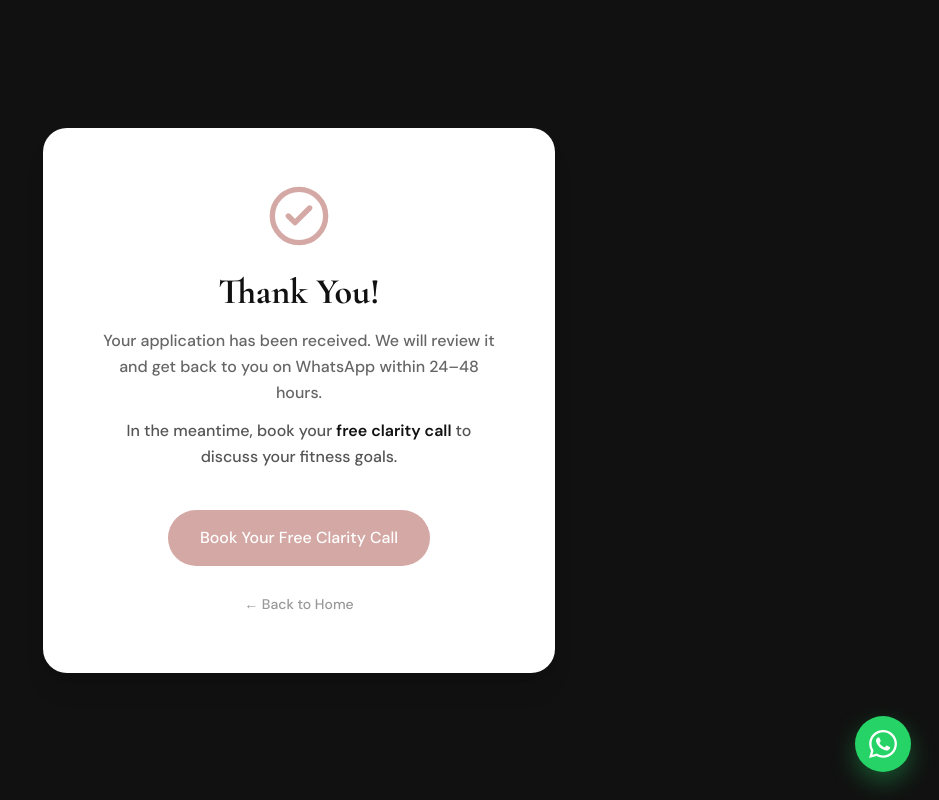
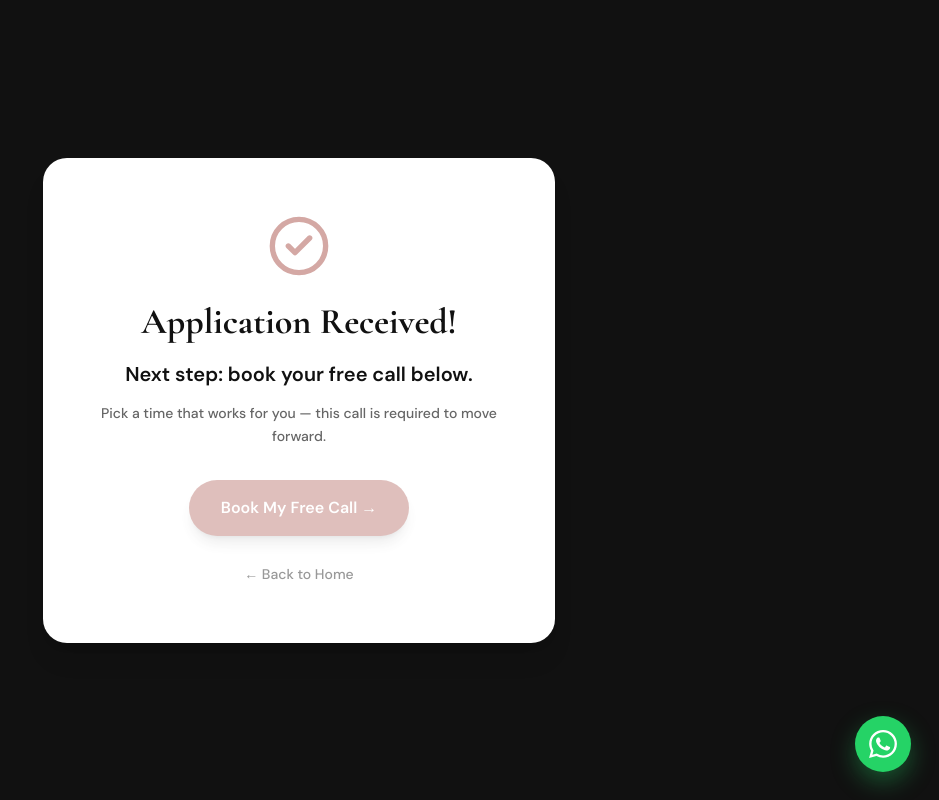
Before and after one commit to Sumit240803/Fitness-Coaching-Landing-Page, a Next.js app: page /thank-you in a window 1280 px wide. Shown: the whole page, without its empty margins (341-1280 px from the left). Built offline with nearby package versions, Linux system fonts and the light colour scheme.

Commit message:
Update thank-you page content and call-to-action button text

```diff
--- a/app/thank-you/page.tsx
+++ b/app/thank-you/page.tsx
@@ -22,20 +22,15 @@ export default function ThankYou() {
         <CheckCircle2 size={64} className="text-[#d4a8a4] mx-auto mb-6" />
 
         <h1 className="font-heading text-3xl lg:text-4xl font-bold text-[#111111] mb-4">
-          Thank You!
+          Application Received!
         </h1>
 
-        <p className="text-[#666666] text-base leading-relaxed mb-3">
-          Your application has been received. We will review it and get
-          back to you on WhatsApp within 24–48 hours.
+        <p className="text-[#111111] text-lg lg:text-xl font-semibold leading-relaxed mb-3">
+          Next step: book your free call below.
         </p>
 
-        <p className="text-[#555555] text-base leading-relaxed mb-10">
-          In the meantime, book your{" "}
-          <span className="font-semibold text-[#111111]">
-            free clarity call
-          </span>{" "}
-          to discuss your fitness goals.
+        <p className="text-[#666666] text-sm leading-relaxed mb-8">
+          Pick a time that works for you — this call is required to move forward.
         </p>
 
         <a
@@ -43,9 +38,9 @@ export default function ThankYou() {
           target="_blank"
           rel="noopener noreferrer"
           onClick={() => fbq.schedule("Clarity Call")}
-          className="inline-flex items-center px-8 py-4 rounded-full bg-[#d4a8a4] text-white font-medium text-base hover:bg-[#c4918d] transition-colors"
+          className="inline-flex items-center px-8 py-4 rounded-full bg-[#d4a8a4] text-white font-semibold text-base hover:bg-[#c4918d] transition-colors shadow-lg animate-pulse"
         >
-          Book Your Free Clarity Call
+          Book My Free Call →
         </a>
 
         <div className="mt-6">
```
